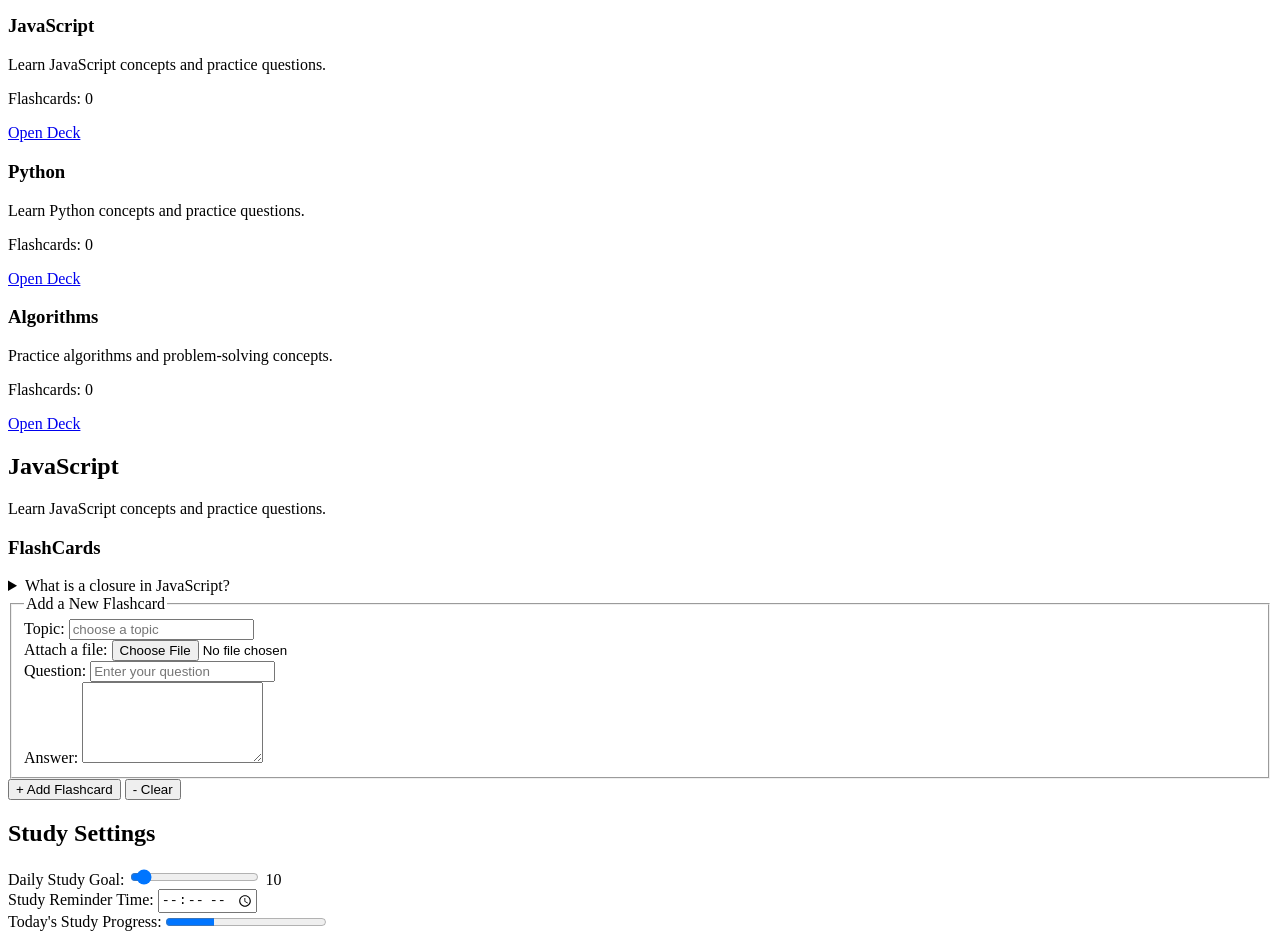
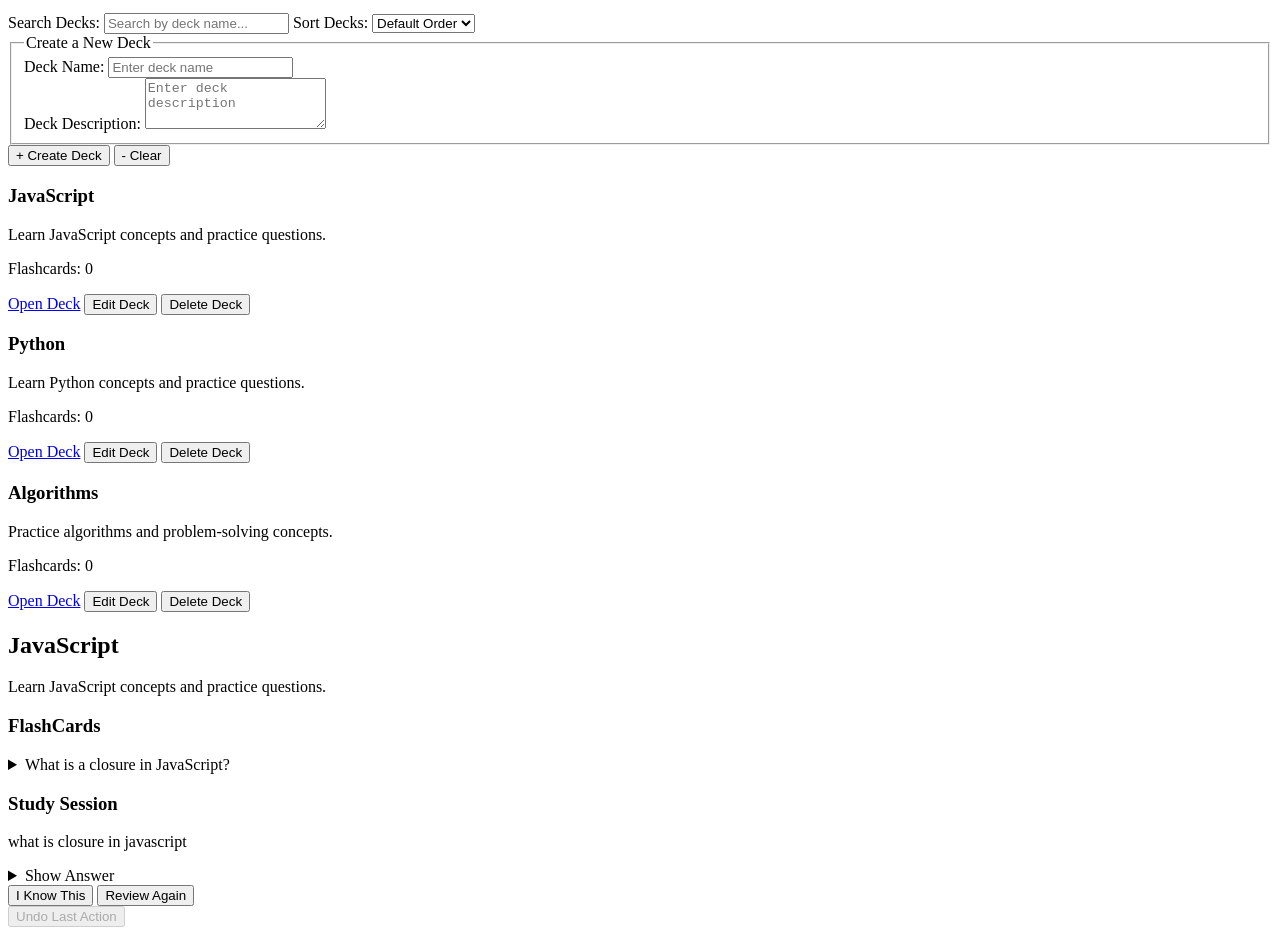
Before and after one commit to Anushka-Singh02102002/recall-study-studio, a plain HTML site: page index.html in a window 1280 px wide. Shown: the part 246-1186 px from the top of the page. Drawn offline with Linux system fonts and the light colour scheme.

Commit message:
Add study session and undo action structure

```diff
--- a/index.html
+++ b/index.html
@@ -10,10 +10,10 @@
     <header>
         <h1>Recall</h1>
         <p>Spaced-Repetition Study Studio</p>
-    <nav>
-    <a href="#/decks">Decks</a>
-    <a href="#/stats">Statistics</a>
-    <a href="#/settings">Settings</a>
+    <nav aria-label="Main navigation">
+        <a href="#/decks">Decks</a>
+        <a href="#/stats">Statistics</a>
+        <a href="#/settings">Settings</a>
     </nav>
 </header>
 <main id="main-content">
@@ -21,25 +21,102 @@
     <section id="decks">
         <h2>Your Study Decks</h2>
         <p>Pick a deck to study!!</p>
+        <label for="deck-search">Search Decks:</label>
+        <input
+            type="search"
+            id="deck-search"
+            name="deck-search"
+            placeholder="Search by deck name..."
+            >
+        <label for="deck-sort">Sort Decks:</label>
+        <select id="deck-sort" name="deck-sort">
+            <option value="default">Default Order</option>
+            <option value="az">Name: A to Z</option>
+            <option value="za">Name: Z to A</option>
+        </select>
+    <form id="create-deck-form" autocomplete="off">
+        <fieldset>
+            <legend>Create a New Deck</legend>
+            <div>
+                <label for="deck-name">Deck Name:</label>
+                <input
+                    type="text"
+                    id="deck-name"
+                    name="deck-name"
+                    placeholder="Enter deck name"
+                    minlength="2"
+                    maxlength="100"
+                    required
+                >
+            </div>
+            <div>
+                <label for="deck-description">Deck Description:</label>
+                <textarea
+                    id="deck-description"
+                    name="deck-description"
+                    placeholder="Enter deck description"
+                    rows="3"
+                    minlength="5"
+                    maxlength="300"
+                ></textarea>
+            </div>
+        </fieldset>
+        <button type="submit">+ Create Deck</button>
+        <button type="reset">- Clear</button>
+        </form>
 
     <article>
+        <div class="deck-list">
         <h3>JavaScript</h3>
         <p>Learn JavaScript concepts and practice questions.</p>
         <p>Flashcards: 0</p>
         <a href="#/deck/javascript">Open Deck</a>
+
+<button type="button" class="edit-deck">
+    Edit Deck
+</button>
+
+<button type="button" class="delete-deck">
+    Delete Deck
+</button>
+
     </article>
     <article>
         <h3>Python</h3>
         <p>Learn Python concepts and practice questions.</p>
         <p>Flashcards: 0</p>
         <a href="#/deck/python">Open Deck</a>
+
+<button type="button" class="edit-deck">
+    Edit Deck
+</button>
+
+<button type="button" class="delete-deck">
+    Delete Deck
+</button>
+
     </article>
     <article>
          <h3>Algorithms</h3>
     <p>Practice algorithms and problem-solving concepts.</p>
     <p>Flashcards: 0</p>
     <a href="#/deck/algorithms">Open Deck</a>
+
+<button type="button" class="edit-deck">
+    Edit Deck
+</button>
+
+<button type="button" class="delete-deck">
+    Delete Deck
+</button>
+
 </article>
+</div>
+
+<p id="no-decks-message" hidden>
+    No decks found. Try a different search.
+</p>
+
 </section>
 <section id="deck-detail">
     <h2>JavaScript</h2>
@@ -49,10 +126,31 @@
         <article>
             <details>
                 <summary>What is a closure in JavaScript?</summary>
-                <p>A closure is a function that has access to its own scope, the outer function's scope, and the global scope, even after the outer function has returned.</p>
+                <p> closure lets a function access variables from its outer scope.</p>
             </details>
             </article>
      </section>
+     <section id="study-session">
+        <h3>Study Session</h3>
+        <p id="study-question">what is closure in javascript</p>
+        <details>
+            <summary>Show Answer</summary>
+            <p id="study-answer"> closure lets a function access variables from its outer scope..</p>
+            </details>
+             <button type="button" id="know-answer">
+        I Know This
+    </button>
+
+    <button type="button" id="review-answer">
+        Review Again
+    </button>
+     </section>
+     <button type="button" id="undo-action" disabled>
+    Undo Last Action
+</button>
+
+<p id="undo-message" aria-live="polite"></p>
+
      <form id="flashcard-form" autocomplete="off">
         <fieldset>
             <legend>Add a New Flashcard</legend>
@@ -112,6 +210,9 @@
     </textarea>
     </div>
         </fieldset>
+
+<output id="flashcard-message" aria-live="polite"></output>
+
         <button type="submit">+ Add Flashcard</button>
         <button type="reset">- Clear</button>
     </form>
```
